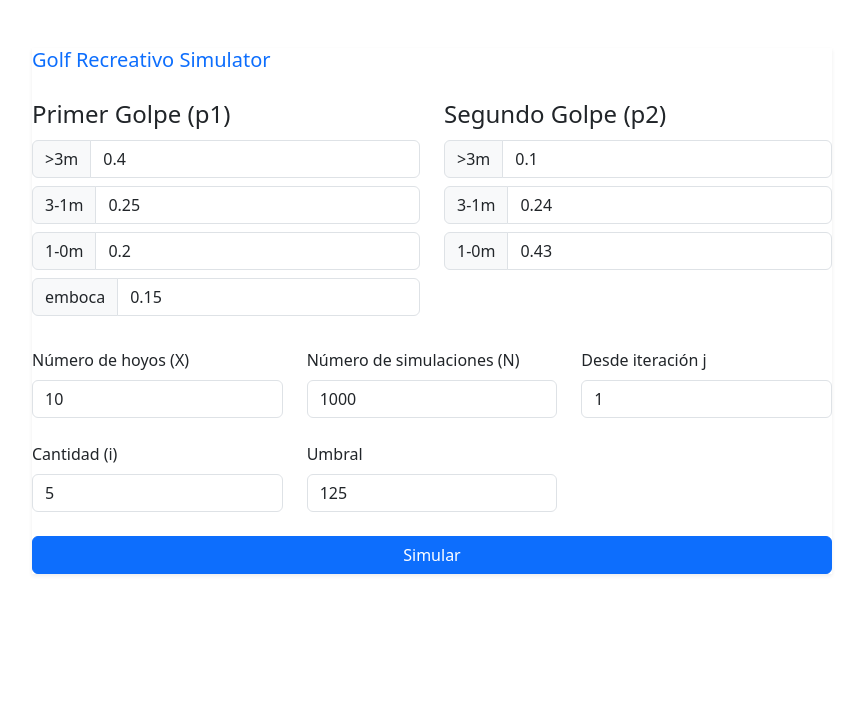
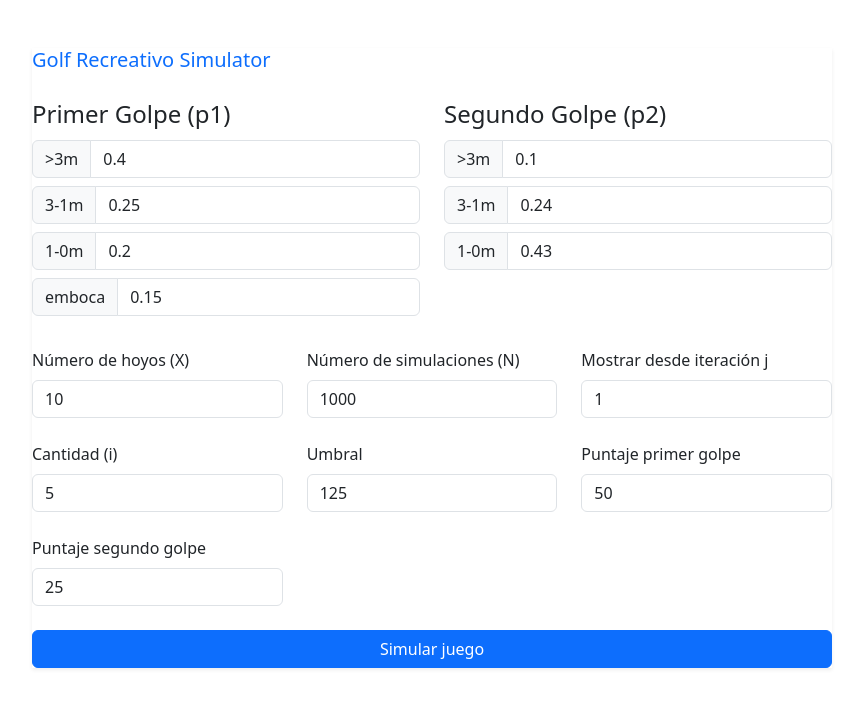
Before and after one commit to ginotombesi/golf-montecarlo, a React (Vite) app in the folder frontend/: page / in a window 1280 px wide. Shown: the top 708 px of the page, without its empty margins (208-1071 px from the left). Built offline with nearby package versions, Linux system fonts and the light colour scheme.

Commit message:
NO USAR ESTA

```diff
--- a/frontend/src/components/SimulationForm.jsx
+++ b/frontend/src/components/SimulationForm.jsx
@@ -9,6 +9,8 @@ export default function SimulationForm({ onResult }) {
   const [j, setJ] = useState(1);
   const [i, setI] = useState(5);
   const [umbral, setUmbral] = useState(125);
+  const [scoreOne, setScoreOne] = useState(50);
+  const [scoreTwo, setScoreTwo] = useState(25);
   const [errors, setErrors] = useState([]);
   const [loading, setLoading] = useState(false);
 
@@ -20,7 +22,7 @@ export default function SimulationForm({ onResult }) {
     if (Math.abs(p1.reduce((a, b) => a + b, 0) - 1) > 1e-6)
       errs.push('La suma de p1 debe ser 1');
     if (j + i - 1 > N) errs.push('j + i - 1 debe ser ≤ N');
-    [X, N, j, i, umbral].forEach(v => {
+    [X, N, j, i, umbral, scoreOne, scoreTwo].forEach(v => {
       if (!Number.isInteger(v) || v < 0)
         errs.push('Campos numéricos deben ser enteros ≥ 0');
     });
@@ -37,7 +39,7 @@ export default function SimulationForm({ onResult }) {
     setErrors([]);
     setLoading(true);
     try {
-      const result = await simulate({ p1, p2, X, N, j, i, umbral });
+      const result = await simulate({ p1, p2, X, N, j, i, umbral, scoreOne, scoreTwo });
       onResult(result);
     } catch (err) {
       setErrors(err.errors?.map(x => x.msg) || ['Error inesperado']);
@@ -91,9 +93,11 @@ export default function SimulationForm({ onResult }) {
       {[
         ['Número de hoyos (X)', X, v => setX(+v)],
         ['Número de simulaciones (N)', N, v => setN(+v)],
-        ['Desde iteración j', j, v => setJ(+v)],
+        ['Mostrar desde iteración j', j, v => setJ(+v)],
         ['Cantidad (i)', i, v => setI(+v)],
-        ['Umbral', umbral, v => setUmbral(+v)]
+        ['Umbral', umbral, v => setUmbral(+v)],
+        ['Puntaje primer golpe', scoreOne, v => setScoreOne(+v)],
+        ['Puntaje segundo golpe', scoreTwo, v => setScoreTwo(+v)]
       ].map(([label, value, fn], idx) => (
         <div key={idx} className="col-md-4">
           <label className="form-label">{label}</label>
@@ -122,7 +126,7 @@ export default function SimulationForm({ onResult }) {
           className="btn btn-primary w-100"
           disabled={loading}
         >
-          {loading ? 'Simulando…' : 'Simular'}
+          {loading ? 'Simulando…' : 'Simular juego'}
         </button>
       </div>
     </form>
```
Also changed, not shown: 2 other files (tests, documents, lock files or other folders).
